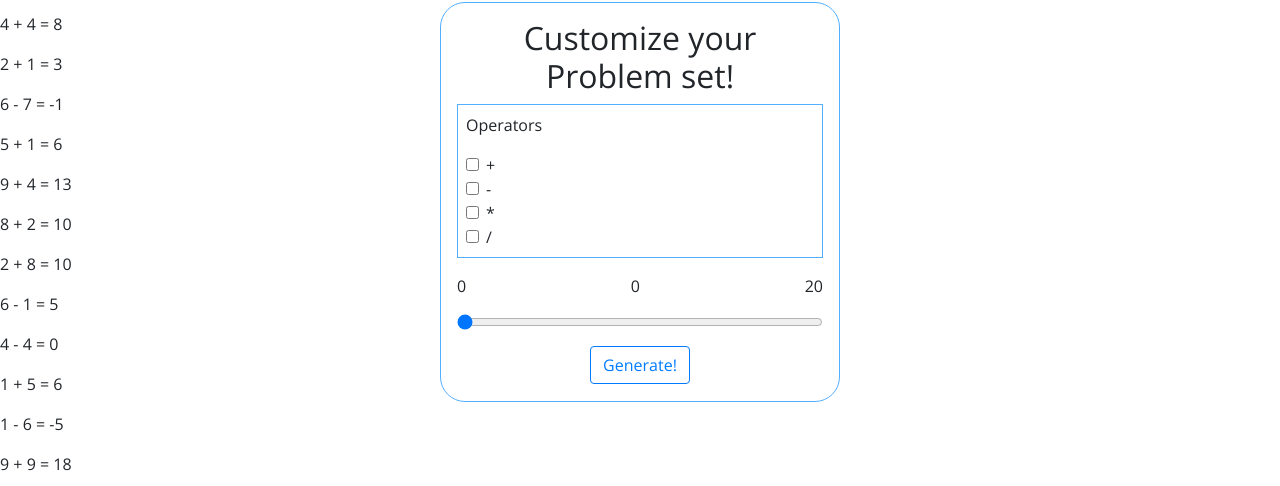
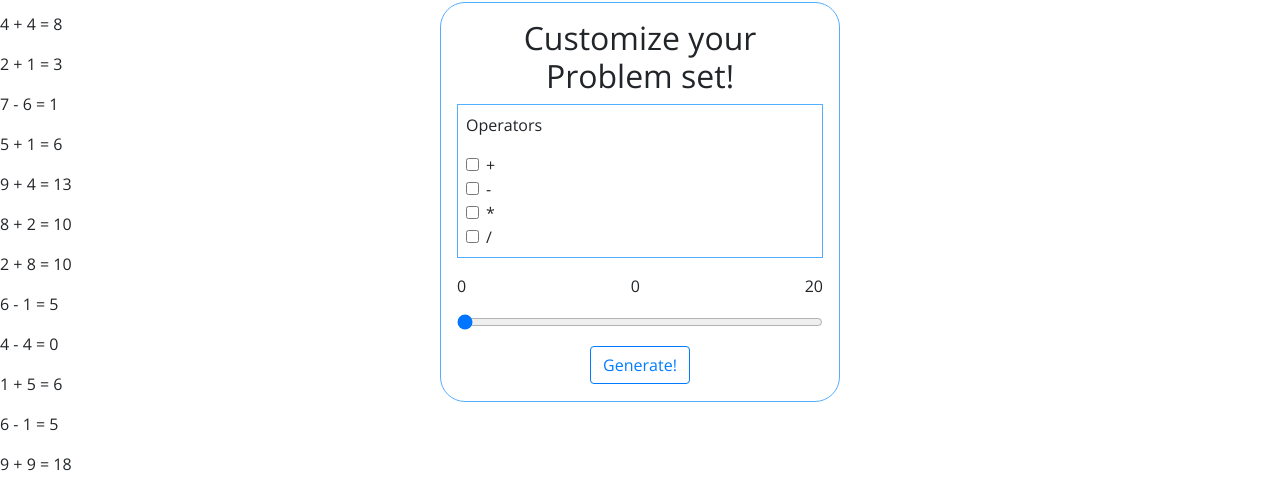
Before and after one commit to Tchao770/Math-4-Tangerines, a React app: page / in a window 1280 px wide. Shown: the part 198-684 px from the top of the page. Built offline with nearby package versions, Linux system fonts and the light colour scheme; the HTML template or start-up script is replaced by a standard one.

Commit message:
Prevent equations from outputting negative solutions

```diff
--- a/src/logic/generateProblem.js
+++ b/src/logic/generateProblem.js
@@ -20,6 +20,15 @@ function getRandomOperator(operators) {
     return operators[index];
 }
 
+function preventNegativeAns({ a, b, op }) {
+    let newProblem = {
+        a: b,
+        b: a,
+        op: op,
+    }
+    return newProblem;
+}
+
 function generateProblem({ min, max, count, operators }) {
     const problemset = [];
     for (let i = 0; i < count; i++) {
@@ -29,6 +38,9 @@ function generateProblem({ min, max, count, operators }) {
             b: getRandomInt(min, max),
             op: getRandomOperator(operators),
         }
+        if (problem.op === '-' && (problem.a < problem.b)) {
+            problem = preventNegativeAns(problem);
+        }
         problem.ans = solveEquation(problem);
         problemset.push(problem);
     }
```
